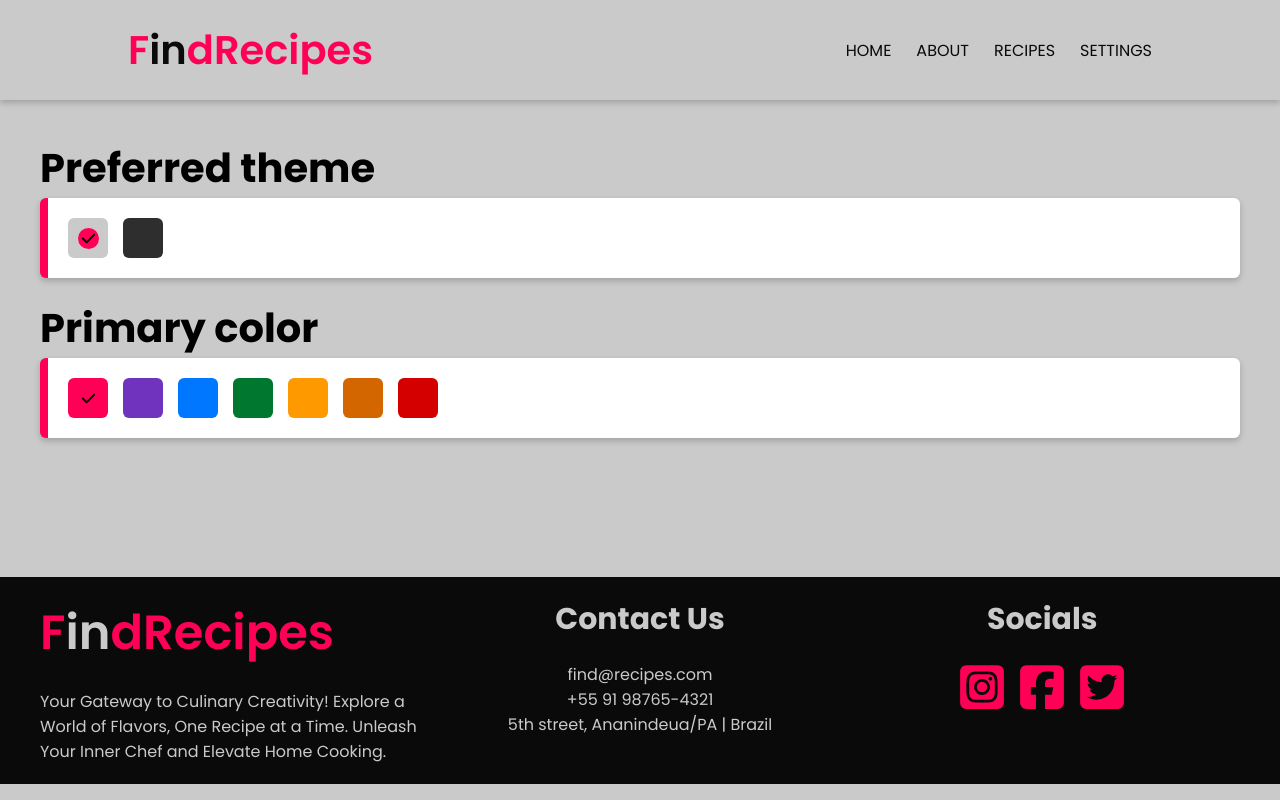
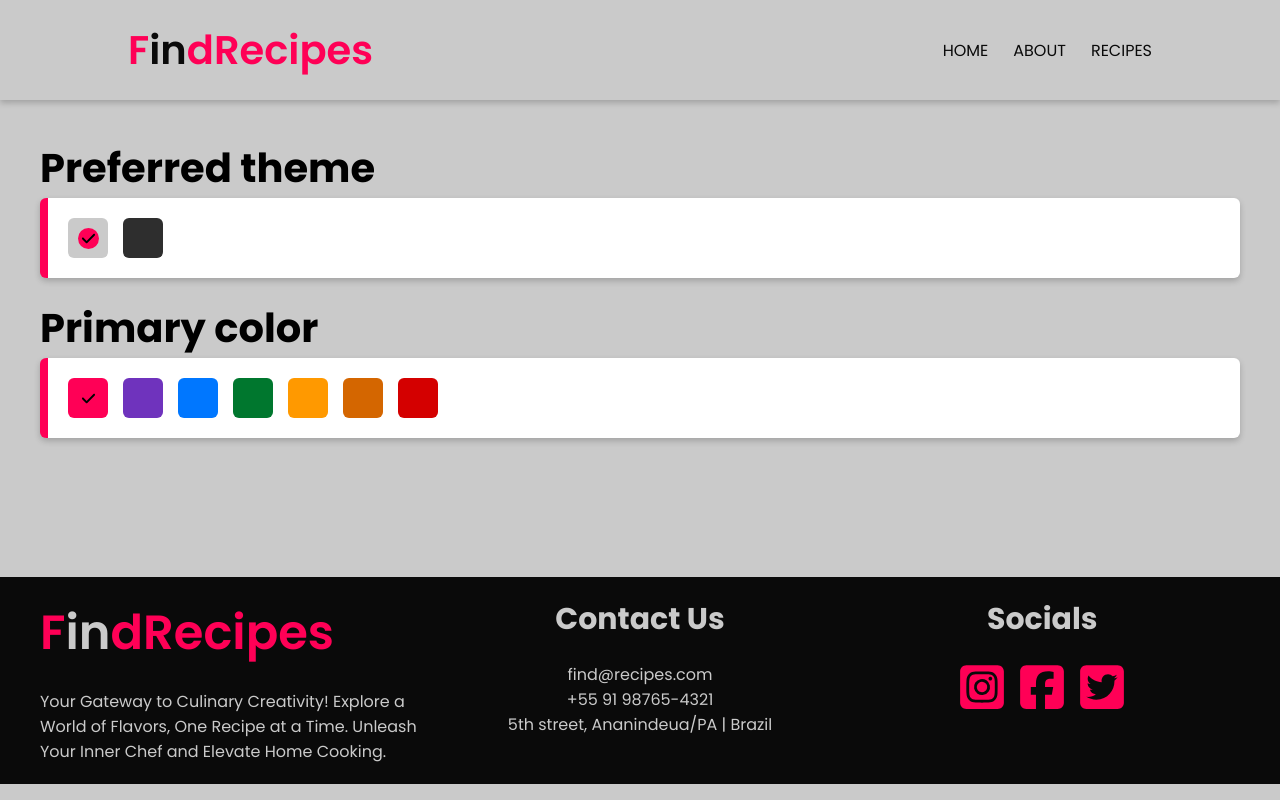
Before and after one commit to ecpieritz/find-recipes, a React (Create React App) app: page /settings in a window 1280 px wide. Built offline with nearby package versions, Linux system fonts and the light colour scheme.

Commit message:
Deleted Settings

```diff
--- a/src/components/Navbar.js
+++ b/src/components/Navbar.js
@@ -1,6 +1,6 @@
 import React, { useState } from "react"
 import Sidebar from "./Sidebar";
-import { faHome, faUtensils, faCog, faMugHot } from "@fortawesome/free-solid-svg-icons";
+import { faHome, faUtensils, faMugHot } from "@fortawesome/free-solid-svg-icons";
 
 function Navbar() {
   const [showSidebar, setShowSidebar] = useState(false)
@@ -19,11 +19,6 @@ function Navbar() {
       name: 'Recipes',
       path: '/recipes',
       icon: faMugHot
-    },
-    {
-      name: 'Settings',
-      path: '/settings',
-      icon: faCog
     },
   ]
   function closeSidebar(){
```
